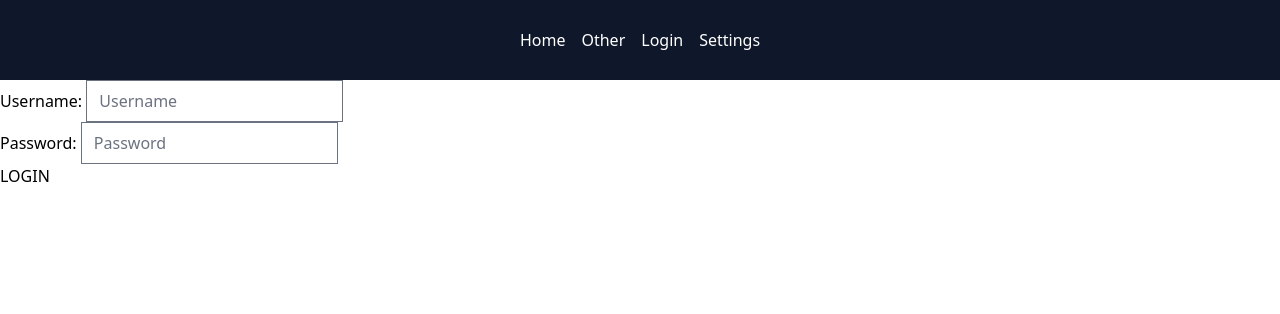
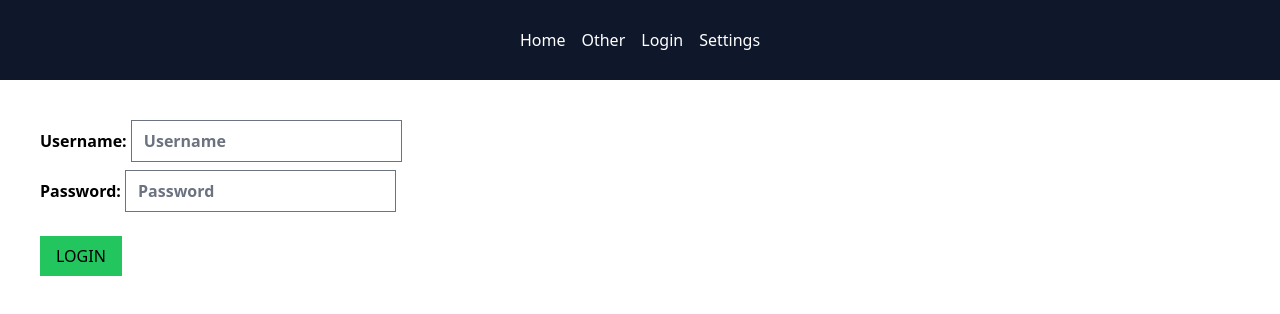
Before and after one commit to josephp-southtexascollege/takeTWO, a Vue app: page /login in a window 1280 px wide. Shown: the top 314 px of the page. Built offline with nearby package versions, Linux system fonts and the light colour scheme; what @vueuse/firebase would draw is missing.

Commit message:
styled login pages

```diff
--- a/src/views/LoginPage.vue
+++ b/src/views/LoginPage.vue
@@ -25,20 +25,20 @@
 </script>
 
 <template>
-     <form class="login-form" @submit.prevent="login">
+     <form class="m-10" @submit.prevent="login">
 
           <div>
-               <label for="username">Username:
+               <label for="username" class="block mb-2 font-bold">Username:
                     <input type="text" v-model="username" placeholder="Username" />
                </label>
           </div>
 
           <div>
-               <label for="Password">Password:
+               <label for="Password" class="block mb-2 font-bold">Password:
                     <input type="password" v-model="password" placeholder="Password" />
                </label>
           </div>
 
-          <button @click.prevent="loginUserIn" class="">LOGIN</button>
+          <button @click.prevent="loginUserIn" class="bg-green-500 mt-4 px-4 py-2 hover:bg-green-800 hover:text-white">LOGIN</button>
      </form>
 </template>
```
